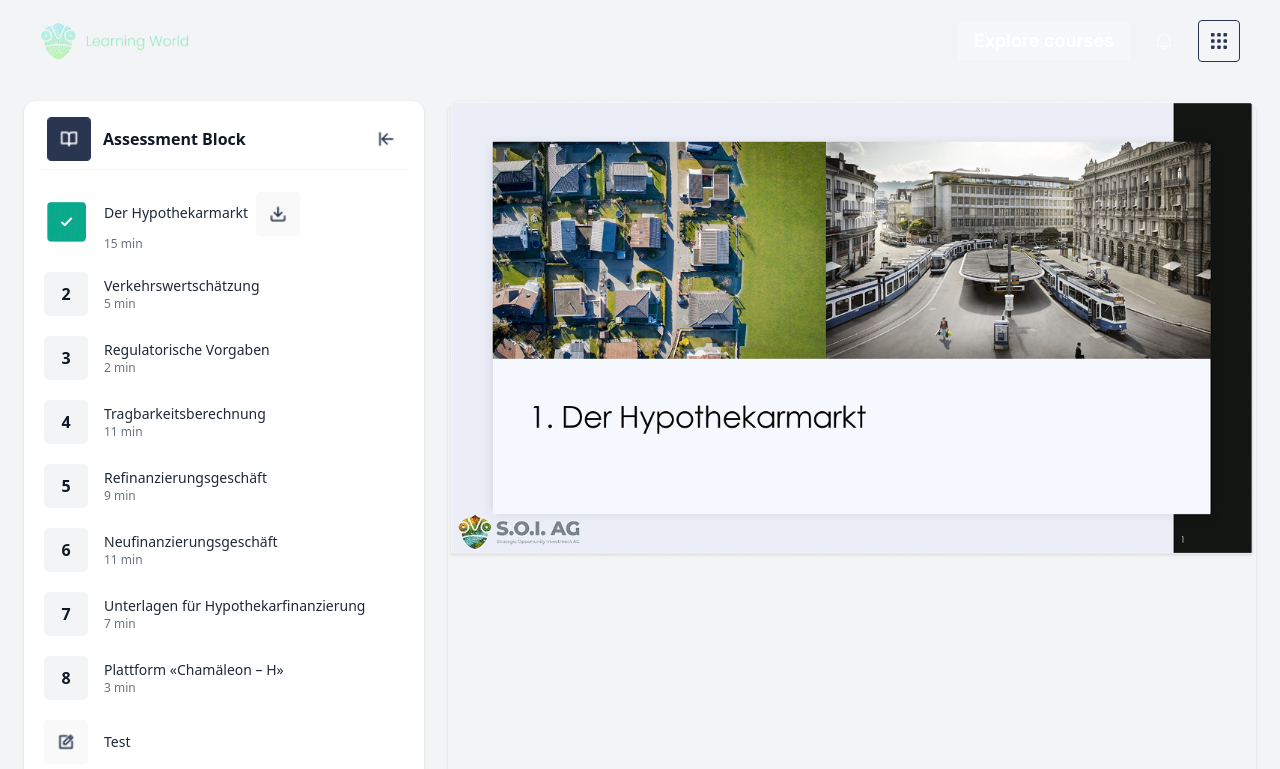
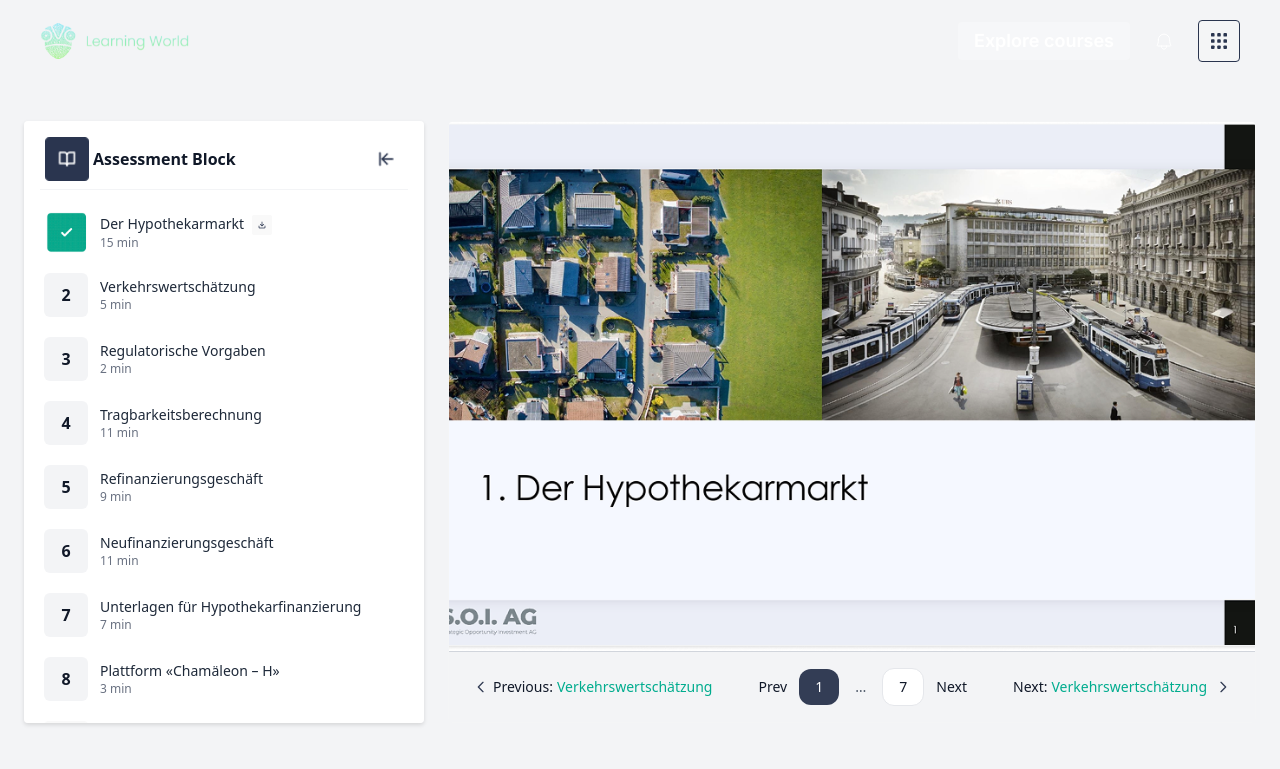
Before and after one commit to Babinets213/ReactPetProject, a Next.js app: page /en/coursepage in a window 1280 px wide. Shown: the top 769 px of the page. Built offline with nearby package versions, Linux system fonts and the light colour scheme.

Commit message:
Fix UI alignment and update course card styles

```diff
--- a/src/app/[locale]/coursepage/page.tsx
+++ b/src/app/[locale]/coursepage/page.tsx
@@ -1,17 +1,26 @@
 "use client";
+
+import React, { useState } from "react";
+import Image from "next/image";
 
 import Footer from "@/components/Footer";
 import Header from "@/components/HeaderBlack";
-import React, { useState } from "react";
-import Image from "next/image";
+
+// Фірмові кольори
+const BRAND_GREEN = "#00AC8E";
+const BRAND_DARK_BLUE = "#333D55"; // Темно-синій для активних кнопок та тексту
+const GREY_BG_BORDER = "#F4F5F6"; // З вашого стилю: var(--Grey-BG, #F4F5F6)
 
 export default function LearningPage() {
   const [collapsed, setCollapsed] = useState(false);
 
+  // ЗМІНА ТУТ: Зменшено py-6 на py-2, щоб зменшити вертикальні відступи між елементами.
   const listItemClasses =
-    "flex items-center gap-4 py-2 px-1 hover:bg-gray-50 rounded-md transition-colors";
+    "flex items-center gap-3 py-2 px-1 rounded-md transition-colors hover:bg-[rgba(0,172,142,0.1)] cursor-pointer";
+
+  // ЗМІНА ТУТ: h-11 w-11 відповідає розміру 44px
   const iconWrapperClasses =
-    "flex h-11 w-11 items-center justify-center rounded-md text-white";
+    "flex h-11 w-11 items-center justify-center rounded-md text-white flex-shrink-0";
 
   const lessons = [
     {
@@ -70,33 +79,40 @@ export default function LearningPage() {
       {/* Header */}
       <Header />
 
-      {/* Main Content */}
-      <main className="flex flex-1 gap-6 bg-gray-100 p-6 pt-[100px]">
+      {/* Main Content: Збільшений верхній (pt-[120px]) та нижній відступ (pb-12) */}
+      <main className="flex flex-1 gap-6 bg-gray-100 px-6 pt-[120px] pb-12">
         {/* Sidebar */}
         <aside
-          className={`rounded-xl bg-white p-4 shadow transition-all duration-300 ${
-            collapsed ? "w-[80px]" : "w-[400px]"
+          className={`bg-white transition-all duration-300 ${
+            collapsed ? "w-[80px] p-2" : "w-[400px] p-4" // Зменшено padding при згортанні
           }`}
+          style={{
+            borderRadius: "4px",
+            boxShadow: "0 2px 4px 0 rgba(0, 0, 0, 0.12)",
+            height: "602px", // ФІКСОВАНА ВИСОТА
+            overflowY: "auto", // Додано прокрутку
+            flexShrink: 0, // Запобігає стисненню
+          }}
         >
-          {/* Header inside Sidebar */}
+          {/* Header Section */}
           <div className="flex items-center justify-between border-b border-gray-100 pb-2">
             {!collapsed && (
-              <h2 className="mb- flex items-center gap-3 pl-[15px] font-semibold text-gray-900">
+              // Змінив ml-[-8px] на ml-[-4px] для кращого центрування і додав ms-[-4px]
+              <h2 className="flex items-center gap-2 font-semibold text-gray-900">
                 <Image
                   src="/book_icon.png"
                   alt="Book icon"
                   width={44}
                   height={44}
-                  className="ml-[-8px]" // 🔑 посунути іконку вліво
+                  className="ml-[5px] flex-shrink-0"
                 />
-                Assessment Block
+                <span className="-ml-[4px]">Assessment Block</span>
               </h2>
             )}
-
-            {/* Collapse button */}
             <button
               onClick={() => setCollapsed(!collapsed)}
-              className="ml-auto cursor-pointer text-gray-400"
+              // Змінив ml-auto на ml-0 коли не collapsed, і додав mr-[-4px]
+              className={`flex-shrink-0 cursor-pointer text-gray-400 ${!collapsed ? "ml-auto" : "ml-0"}`}
             >
               <Image
                 src={collapsed ? "/arrow_right.png" : "/arrow_left.png"}
@@ -107,25 +123,27 @@ export default function LearningPage() {
             </button>
           </div>
 
-          {/* Lessons */}
+          {/* Lessons List */}
           <nav className="mt-3 space-y-1">
             {lessons.map((lesson, idx) => (
               <li key={idx} className={listItemClasses}>
                 {lesson.completed ? (
+                  // Зображення для completed
                   <Image
                     src="/check1.png"
                     alt="Completed icon"
-                    width={44}
+                    width={44} // Фіксований розмір 44px
                     height={44}
+                    className="flex-shrink-0"
                   />
                 ) : (
+                  // Номер уроку (використовує iconWrapperClasses)
                   <div className={`${iconWrapperClasses} bg-gray-100`}>
                     <span className="text-base font-semibold text-gray-900">
                       {idx + 1}
                     </span>
                   </div>
                 )}
-
                 {!collapsed && (
                   <div className="flex flex-grow flex-col">
                     <div className="flex items-center gap-2">
@@ -136,9 +154,9 @@ export default function LearningPage() {
                         <Image
                           src="/icn_download.png"
                           alt="Download icon"
-                          width={44}
-                          height={44}
-                          className="mt-[2px] inline-block"
+                          width={20}
+                          height={20}
+                          className="mt-[2px] inline-block flex-shrink-0"
                         />
                       )}
                     </div>
@@ -157,6 +175,7 @@ export default function LearningPage() {
                 alt="Test icon"
                 width={44}
                 height={44}
+                className="flex-shrink-0"
               />
               {!collapsed && (
                 <span className="flex-grow text-sm text-gray-800">Test</span>
@@ -170,6 +189,7 @@ export default function LearningPage() {
                 alt="Certificate icon"
                 width={44}
                 height={44}
+                className="flex-shrink-0"
               />
               {!collapsed && (
                 <span className="flex-grow text-sm text-gray-800">
@@ -180,28 +200,107 @@ export default function LearningPage() {
           </nav>
         </aside>
 
-        {/* Lesson Content */}
-        <section className="flex flex-1 flex-col justify-between overflow-hidden rounded-xl shadow">
-          <div className="relative">
+        {/* Lesson Content: БЕЗ ТІНІ, ПРОЗОРИЙ ФУТЕР, ФІКСОВАНА ВИСОТА 602px */}
+        <section
+          className="flex flex-1 flex-col justify-between overflow-hidden"
+          style={{
+            maxWidth: "1070.222px",
+            height: "602px", // ФІКСОВАНА ВИСОТА
+            aspectRatio: "1070.22 / 602.00",
+            flexShrink: 0,
+            borderRadius: "4px",
+            border: `1px solid ${GREY_BG_BORDER}`, // Залишаємо рамку
+          }}
+        >
+          {/* Контейнер для контенту/відео, який має білий фон */}
+          <div className="relative flex-grow bg-white">
             <Image
               src="/coursepage_photo.png"
               alt="Lesson"
-              width={1200}
-              height={800}
-              className="w-full rounded-t-xl object-cover"
+              layout="fill"
+              objectFit="cover"
+              className="w-full rounded-t-sm"
             />
           </div>
 
-          <div className="flex items-center justify-between rounded-b-xl border-t bg-white px-6 py-4 text-sm">
-            <span className="text-gray-600">
-              ← Previous: Verkehrswertschätzung
-            </span>
-            <div className="flex gap-2">
-              <button className="rounded border px-3 py-1">1</button>
-              <span>…</span>
-              <button className="rounded border px-3 py-1">7</button>
+          {/* Pagination/Navigation Footer: Прозорий фон */}
+          <div className="flex items-center justify-between border-t border-gray-300 bg-transparent px-6 py-4 text-sm">
+            {/* Previous button */}
+            <button className="flex items-center text-gray-900">
+              <svg
+                className="mr-1 h-4 w-4"
+                style={{ color: BRAND_DARK_BLUE }}
+                fill="none"
+                stroke="currentColor"
+                viewBox="0 0 24 24"
+              >
+                <path
+                  strokeLinecap="round"
+                  strokeLinejoin="round"
+                  strokeWidth="2"
+                  d="M15 19l-7-7 7-7"
+                ></path>
+              </svg>
+              Previous:{" "}
+              <span style={{ color: BRAND_GREEN }} className="ml-1 font-medium">
+                Verkehrswertschätzung
+              </span>
+            </button>
+
+            {/* Pagination numbers */}
+            <div className="flex items-center gap-2">
+              {/* "Prev" - Темний текст */}
+              <span className="px-1 font-medium text-gray-900">Prev</span>
+
+              {/* Active Page (1) - Dark Blue Background, WHITE Text */}
+              <button
+                className="px-4 py-2 font-medium text-white"
+                style={{
+                  backgroundColor: BRAND_DARK_BLUE,
+                  borderRadius: "12px",
+                }}
+              >
+                1
+              </button>
+
+              {/* Dots */}
+              <span className="px-2 text-gray-600">…</span>
+
+              {/* Last Page (7) - White Background, Dark Text, Light Border */}
+              <button
+                className="border border-gray-200 bg-white px-4 py-2 font-medium text-gray-900"
+                style={{
+                  borderRadius: "12px",
+                }}
+              >
+                7
+              </button>
+
+              {/* "Next" - Темний текст */}
+              <span className="px-1 font-medium text-gray-900">Next</span>
             </div>
-            <span className="text-blue-600">Next: Verkehrswertschätzung →</span>
+
+            {/* Next button */}
+            <button className="flex items-center text-gray-900">
+              Next:{" "}
+              <span style={{ color: BRAND_GREEN }} className="mx-1 font-medium">
+                Verkehrswertschätzung
+              </span>
+              <svg
+                className="ml-1 h-4 w-4"
+                style={{ color: BRAND_DARK_BLUE }}
+                fill="none"
+                stroke="currentColor"
+                viewBox="0 0 24 24"
+              >
+                <path
+                  strokeLinecap="round"
+                  strokeLinejoin="round"
+                  strokeWidth="2"
+                  d="M9 5l7 7-7 7"
+                ></path>
+              </svg>
+            </button>
           </div>
         </section>
       </main>
```
